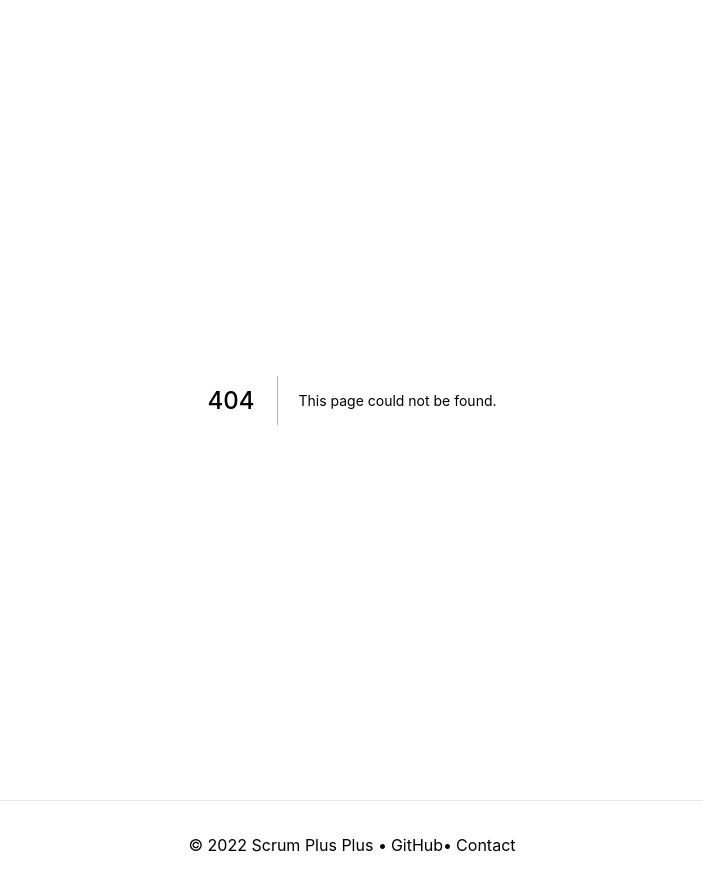
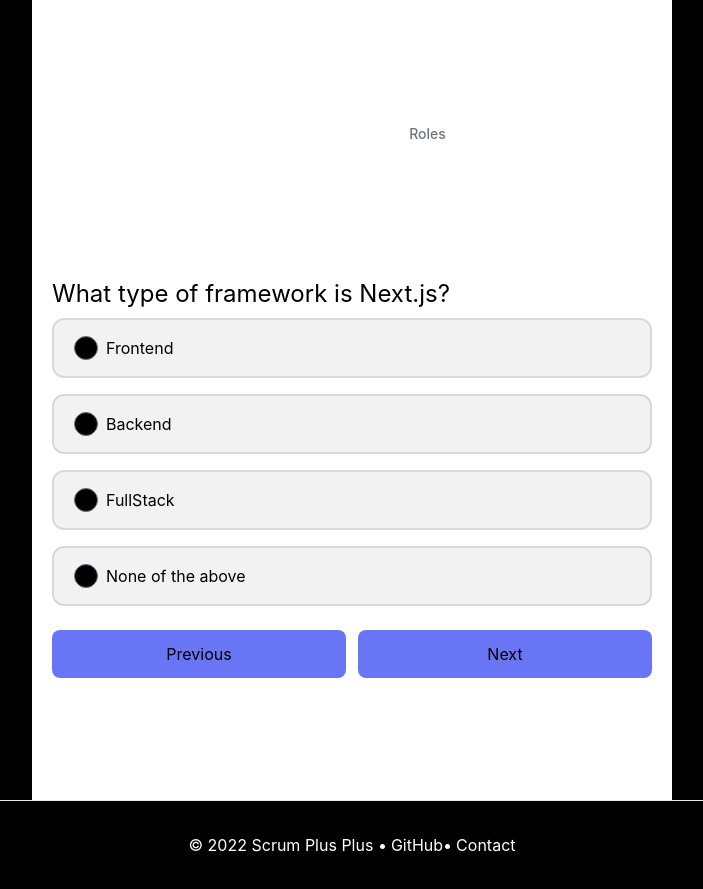
Before and after one commit to Oliverach/ScrumPlusPlus, a Next.js app: page /quiz in a window 1280 px wide. Before the commit this address had no page. Shown: the whole page, without its empty margins (288-991 px from the left). Built offline with nearby package versions, Linux system fonts and the light colour scheme.

Commit message:
added quiz section, questions.json WIP

```diff
--- /dev/null
+++ b/pages/quiz/index.js
@@ -0,0 +1,119 @@
+import styles from '../../styles/Home.module.css'
+import React, {useState} from 'react'
+import questions from './questions.json'
+import Breadcrumb from "../../util/Breadcrumb";
+import path from "../../util/filepath.JSON";
+import Link from "next/link";
+
+export default function index() {
+    const pages = [path[0], path[1], path[3]]
+    const [currentQuestion, setCurrentQuestion] = useState(0);
+    const [selectedOptions, setSelectedOptions] = useState([]);
+    const [score, setScore] = useState(0);
+    const [showScore, setShowScore] = useState(false);
+
+    const handleAnswerOption = (answer) => {
+        setSelectedOptions([
+            (selectedOptions[currentQuestion] = { answerByUser: answer }),
+        ]);
+        setSelectedOptions([...selectedOptions]);
+        console.log(selectedOptions);
+    };
+
+    const handlePrevious = () => {
+        const prevQues = currentQuestion - 1;
+        prevQues >= 0 && setCurrentQuestion(prevQues);
+    };
+
+    const handleNext = () => {
+        const nextQues = currentQuestion + 1;
+        nextQues < questions.length && setCurrentQuestion(nextQues);
+    };
+
+    const handleSubmitButton = () => {
+        let newScore = 0;
+        for (let i = 0; i < questions.length; i++) {
+            questions[i].answerOptions.map(
+                (answer) =>
+                    answer.isCorrect &&
+                    answer.answer === selectedOptions[i]?.answerByUser &&
+                    (newScore += 1)
+            );
+        }
+        setScore(newScore);
+        setShowScore(true);
+    };
+
+    return (
+
+        <div className="flex flex-col px-5 h-screen bg-white justify-center items-center w-1/2">
+            <Breadcrumb pages={pages} />
+            <h1 className={styles.title}>
+
+            </h1>
+            {showScore ? (
+                <>
+                <h1 className="text-3xl font-semibold text-center text-white">
+                    You scored {score} out of {questions.length}
+                </h1>
+                <Link href="/">
+                    <div className={styles.card}>
+                        <h2>Back to Home</h2>
+                    </div>
+                </Link>
+                </>
+            ) : (
+                <>
+                    <div className="flex flex-col items-start w-full">
+                        <h4 className="mt-10 text-xl text-white/60">
+                            Question {currentQuestion + 1} of {questions.length}
+                        </h4>
+                        <div className="mt-4 text-2xl text-black">
+                            {questions[currentQuestion].question}
+                        </div>
+                    </div>
+                    <div className="flex flex-col w-full">
+                        {questions[currentQuestion].answerOptions.map((answer, index) => (
+                            <div
+                                key={index}
+                                className="flex items-center w-full py-4 pl-5 m-2 ml-0 space-x-2 border-2 cursor-pointer border-black/10 rounded-xl bg-black/5"
+                                onClick={(e) => handleAnswerOption(answer.answer)}
+                            >
+                                <input
+                                    type="radio"
+                                    name={answer.answer}
+                                    value={answer.answer}
+                                    checked={
+                                        answer.answer ===
+                                        selectedOptions[currentQuestion]?.answerByUser
+                                    }
+                                    onChange={(e) => handleAnswerOption(answer.answer)}
+                                    className="w-6 h-6 bg-black"
+                                />
+                                <p className="ml-6 text-black">{answer.answer}</p>
+                            </div>
+                        ))}
+                    </div>
+                    <div className="flex justify-between w-full mt-4 text-black">
+                        <button
+                            onClick={handlePrevious}
+                            className="w-[49%] py-3 bg-indigo-500 rounded-lg"
+                        >
+                            Previous
+                        </button>
+                        <button
+                            onClick={
+                                currentQuestion + 1 === questions.length
+                                    ? handleSubmitButton
+                                    : handleNext
+                            }
+                            className="w-[49%] py-3 bg-indigo-500 rounded-lg"
+                        >
+                            {currentQuestion + 1 === questions.length ? "Submit" : "Next"}
+                        </button>
+                    </div>
+                </>
+            )}
+        </div>
+    );
+}
--- /dev/null
+++ b/pages/quiz/questions.json
@@ -0,0 +1,38 @@
+[
+  {
+    "question": "What type of framework is Next.js?",
+    "answerOptions": [
+      { "answer": "Frontend" },
+      { "answer": "Backend" },
+      { "answer": "FullStack", "isCorrect": true },
+      { "answer": "None of the above" }
+    ]
+  },
+  {
+    "question": "When was Next.js released?",
+    "answerOptions": [
+      { "answer": "20 September 2019" },
+      { "answer": "14 January 2017" },
+      { "answer": "25 October 2016", "isCorrect": true },
+      { "answer": "28 March 2018" }
+    ]
+  },
+  {
+    "question": "Which CSS Framework are we using?",
+    "answerOptions": [
+      { "answer": "Bootstrap" },
+      { "answer": "TailwindCSS", "isCorrect": true },
+      { "answer": "Chakra UI" },
+      { "answer": "Bulma CSS" }
+    ]
+  },
+  {
+    "question": "Which class in Tailwind is used to set flex direction of column?",
+    "answerOptions": [
+      { "answer": "col" },
+      { "answer": "col-flex" },
+      { "answer": "flex-col", "isCorrect": true },
+      { "answer": "None of the above" }
+    ]
+  }
+]
```
